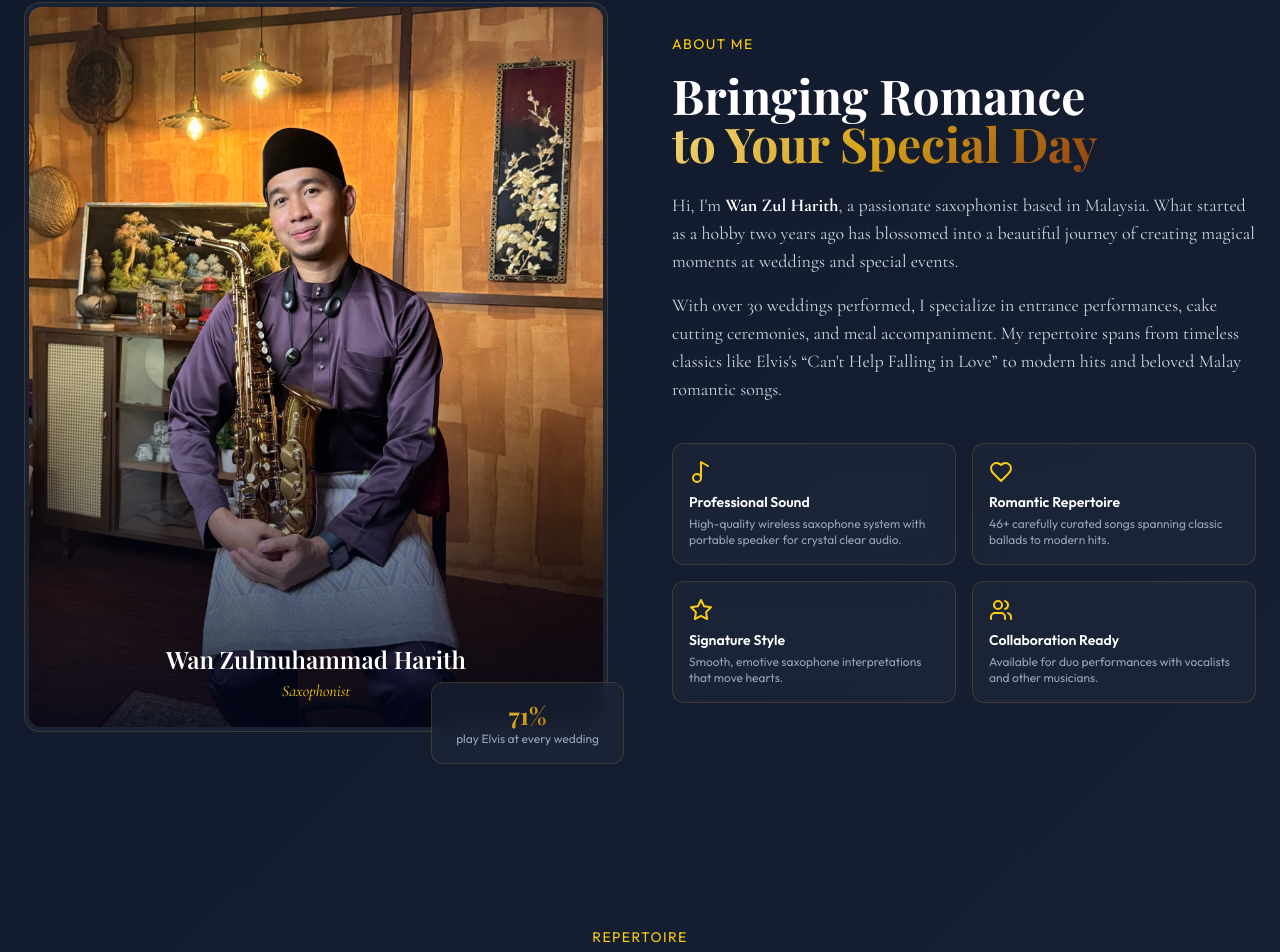
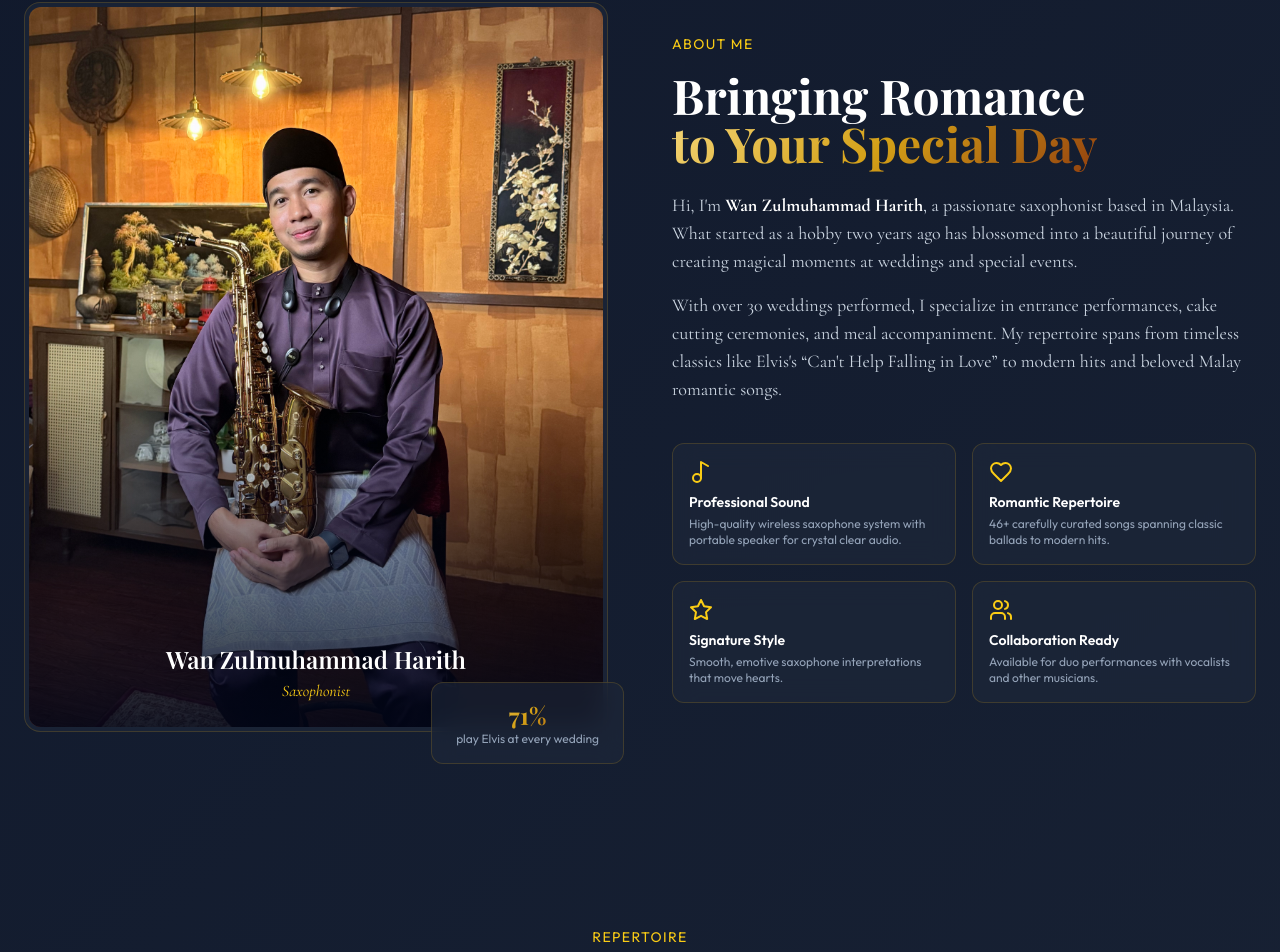
Before and after one commit to wzharith/wzharith-studio, a Next.js app in the folder platform/: page / in a window 1280 px wide. Shown: the part 894-1846 px from the top of the page. Built offline with nearby package versions, Linux system fonts and the light colour scheme; no server answers; a web font is replaced by a local one.

Commit message:
fix name

```diff
--- a/platform/src/components/About.tsx
+++ b/platform/src/components/About.tsx
@@ -95,7 +95,7 @@ export default function About() {
             </h2>
             <div className="font-body text-lg text-midnight-300 space-y-4 mb-10">
               <p>
-                Hi, I&apos;m <strong className="text-white">Wan Zul Harith</strong>, a passionate
+                Hi, I&apos;m <strong className="text-white">Wan Zulmuhammad Harith</strong>, a passionate
                 saxophonist based in Malaysia. What started as a hobby two years ago has
                 blossomed into a beautiful journey of creating magical moments at weddings
                 and special events.
```
